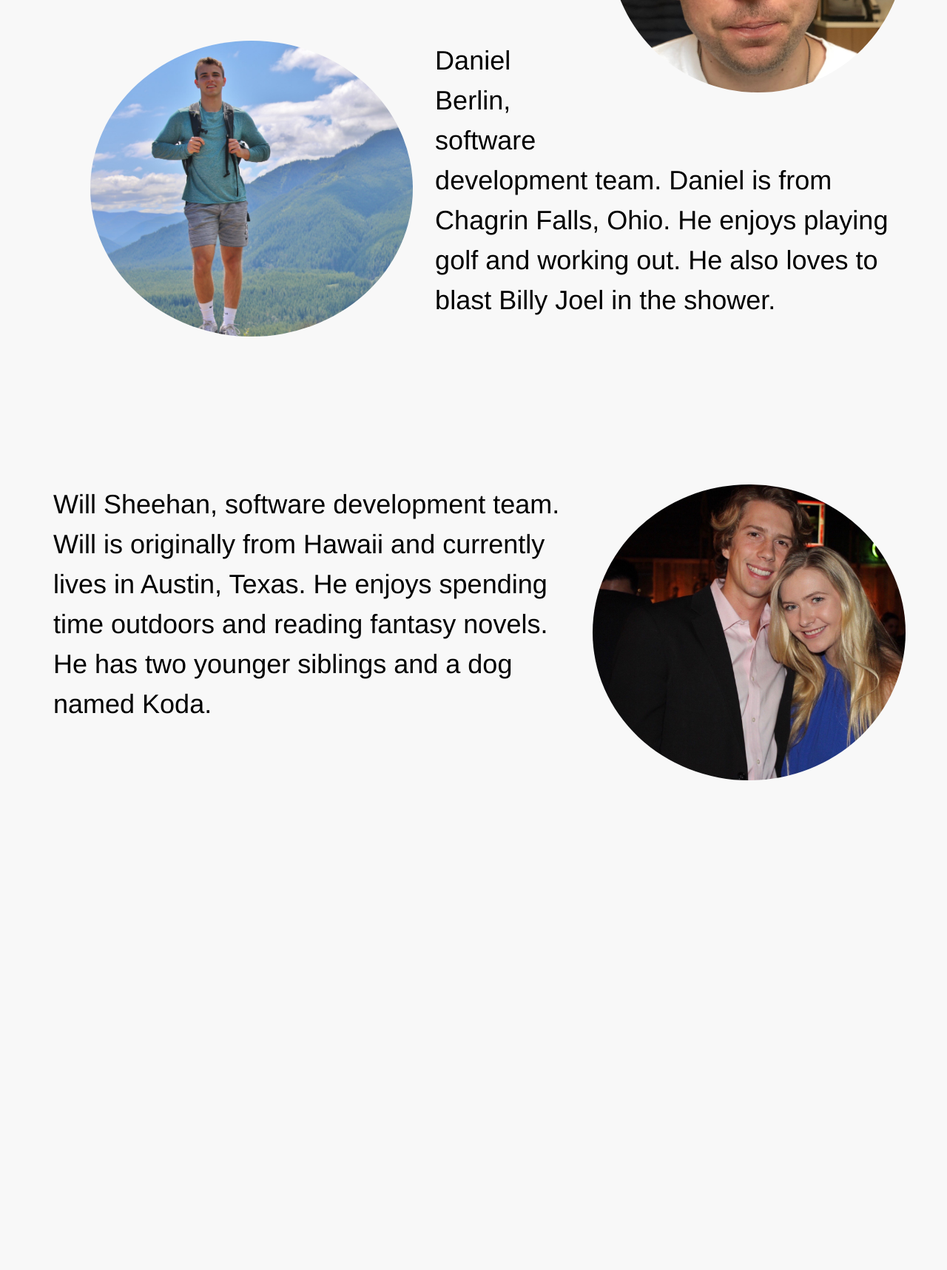
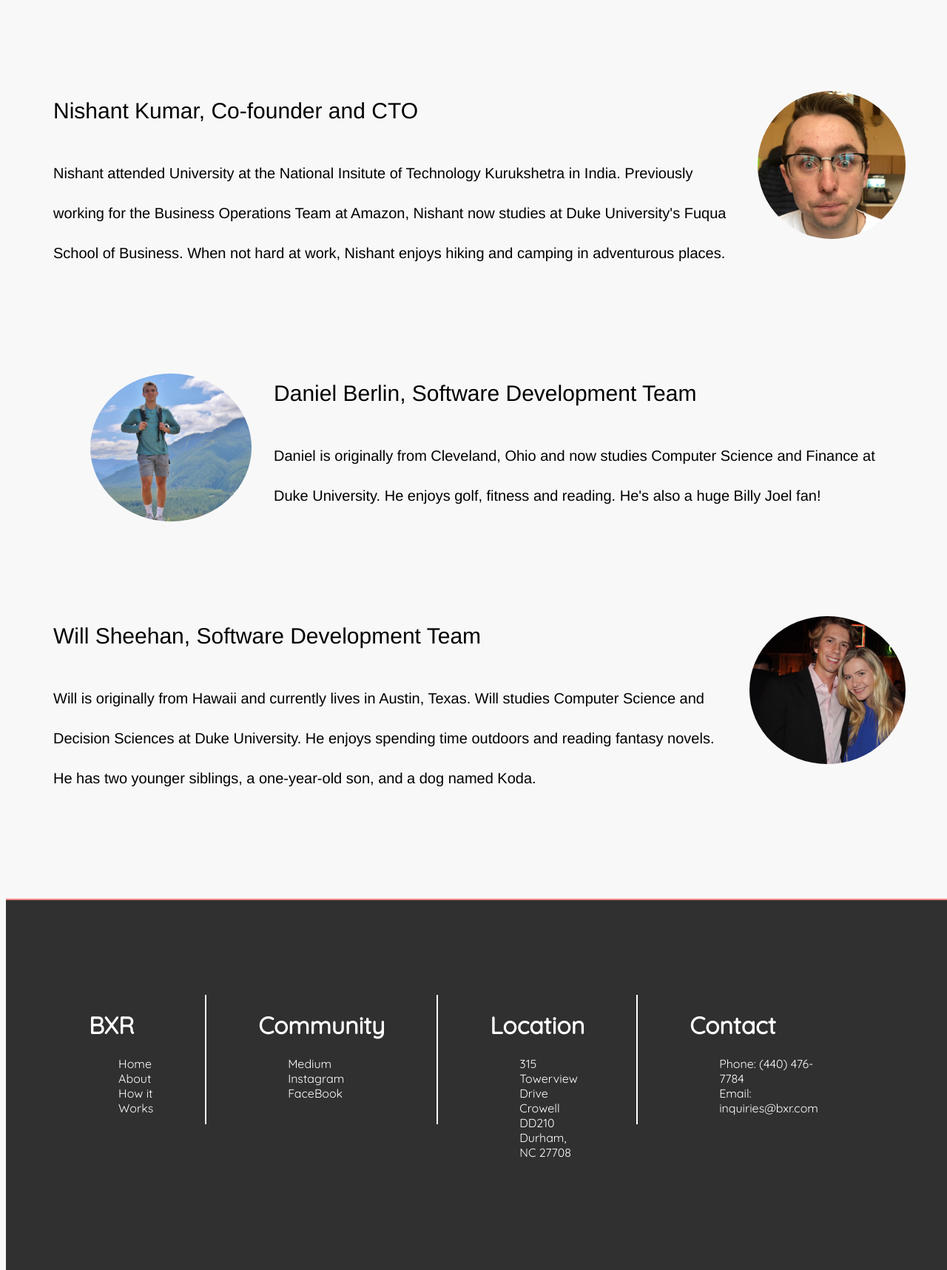
Before and after one commit to berlindaniel/bxr_dev, a plain HTML site: page about.html in a window 1280 px wide. Shown: the part 1083-2800 px from the top of the page at 74% size. Before the commit the page ends 2284 px from the top, so only its background shows below. Drawn offline with Linux system fonts and the light colour scheme; a script that the page names is missing.

Commit message:
footer added, about styling changed

```diff
--- a/about.html
+++ b/about.html
@@ -1,5 +1,5 @@
+<!-- DANIEL BERLIN AND WILL SHEEHAN, ©2019, ALL RIGHTS RESERVED -->
 <!DOCTYPE html>
-
 <html>
   <head>
     <meta charset="utf-8">
@@ -22,31 +22,84 @@
   </header>
   <body>
     <section class="aboutone">
-      <article class="">
-        <p>Meet the Team</p>
+      <article>
+        <p class="about-header">Mission and Meaning</p>
+        <p class="prof-text">BXR (<strong>B</strong>rand E<strong>X</strong>perience <strong>R</strong>ating) is
+        a platform that focuses on brand-to-customer relationships. By utilizing a unique model that focuses exclusively on the
+        product and customer, BXR delivers to both parties involved: brands get quality data at a cheap price, and
+        consumers are rewarded for testing the products they love. What could be better?</p>
+        <p class="prof-text">At BXR, we strive to create an inclusive, accomodating experience for all of our users and customers.
+        If we ever fall short of your expectations, please let us know! We value your opinion and feedback.</p>
       </article>
       <article class="profile">
-        <img style="margin-right: 30px; border-radius: 50%;" src="img/sean.jpg" alt="" height="400px" class="icons">
-        <p>Sean Yoon, BXR founder and CEO. Sean is originally from South Korea. He enjoys brainstorming
-        ideas for startups in his freetime. He loves his three kids almost as equally as his eleven cats.</p>
+        <p class="about-header">Meet the Team</p>
+        <img style="margin-right: 30px; border-radius: 50%;" src="img/sean.jpg" alt="" height="200px" class="icons">
+        <h1 class="prof-header">Sean Yoon, Co-founder and CEO</h1>
+        <p class="prof-text">Sean attended Konkuk University in South Korea, where he studied Apparel Design. He now works at Pan-Pacific as a Strategy Planning
+        Manager, and is currently working towards an MBA at Duke University's Fuqua School of Business. In his free time, he enjoys brainstorming
+        ideas for startups and pampering his eleven cats.</p>
       </article>
       <article class="profile">
-        <img style="float: right; margin-left: 30px; border-radius: 50%;" src="img/burg.jpg" alt="" height="400px" class="icons">
-        <p>Nishant Kumar, co-founder of BXR. Nishant is one cool bean.</p>
+        <img style="float: right; margin-left: 30px; border-radius: 50%;" src="img/burg.jpg" alt="" height="200px" class="icons">
+        <h1 class="prof-header">Nishant Kumar, Co-founder and CTO</h1>
+        <p class="prof-text">Nishant attended University at the National Insitute of Technology Kurukshetra in India. Previously working for the Business Operations Team at Amazon,
+        Nishant now studies at Duke University's Fuqua School of Business. When not hard at work, Nishant enjoys hiking and camping in adventurous places.</p>
       </article>
       <article class="profile">
-        <img style="margin-right: 30px; border-radius: 50%;" src="img/daniel.jpg" alt="" height="400px" class="icons">
-        <p>Daniel Berlin, software development team. Daniel is from Chagrin Falls, Ohio. He enjoys playing golf and
-          working out. He also loves to blast Billy Joel in the shower.</p>
+        <img style="margin-right: 30px; border-radius: 50%;" src="img/daniel.jpg" alt="" height="200px" class="icons">
+        <h1 class="prof-header">Daniel Berlin, Software Development Team</h1>
+        <p class="prof-text">Daniel is originally from Cleveland, Ohio and now studies Computer Science and Finance at Duke University.
+          He enjoys golf, fitness and reading. He's also a huge Billy Joel fan!</p>
       </article>
       <article class="profile">
-        <img style="float: right; margin-left: 30px; border-radius: 50%;" src="img/will.jpg" alt="" height="400px" class="icons">
-        <p>Will Sheehan, software development team. Will is originally from Hawaii and currently lives in Austin, Texas.
-          He enjoys spending time outdoors and reading fantasy novels. He has two younger siblings and a dog named Koda.</p>
+        <img style="float: right; margin-left: 30px; border-radius: 50%;" src="img/will.jpg" alt="" height="200px" class="icons">
+        <h1 class="prof-header">Will Sheehan, Software Development Team</h1>
+        <p class="prof-text">Will is originally from Hawaii and currently lives in Austin, Texas. Will studies Computer Science and Decision
+          Sciences at Duke University. He enjoys spending time outdoors and reading fantasy novels. He has two younger siblings, a one-year-old son, and a dog named Koda.</p>
       </article>
     </section>
-
   </body>
   <footer>
+    <div class="footer-box">
+      <div class="footer-box-elem">
+        <h1>BXR</h1>
+        <ul>
+          <li><a href="index.html">Home</a></li>
+          <li><a href="about.html">About</a></li>
+          <li><a href="index.html#hiw"> How it Works</a></li>
+        </ul>
+      </div>
+      <div class="vertical-line">
+      </div>
+      <div class="footer-box-elem">
+        <h1>Community</h1>
+        <ul>
+          <li><a href="">Medium</a></li>
+          <li><a href="">Instagram</a></li>
+          <li><a href="">FaceBook</a></li>
+        </ul>
+      </div>
+      <div class="vertical-line">
+      </div>
+      <div class="footer-box-elem">
+        <h1>Location</h1>
+        <ul>
+          <li><a href="">315 Towerview Drive</a></li>
+          <li><a href="">Crowell DD210</a></li>
+          <li><a href="">Durham, NC 27708</a></li>
+        </ul>
+      </div>
+      <div class="vertical-line">
+      </div>
+      <div class="footer-box-elem">
+        <h1>Contact</h1>
+        <ul>
+          <li><a href="">Phone: (440) 476-7784</a></li>
+          <li><a href="">Email: inquiries@bxr.com</a></li>
+          <li><a href=""></a></li>
+        </ul>
+      </div>
+    </div>
+    <p style="text-align: center; font-size: 20px;">BXR, ©2019, All Rights Reserved</p>
   </footer>
   </html>
--- a/style.css
+++ b/style.css
@@ -1,3 +1,6 @@
+/* DANIEL BERLIN AND WILL SHEEHAN, ©2019, ALL RIGHTS RESERVED */
+
+/* SITE-WIDE STYLING */
 html {
 	background-color: rgba(248,248,248,1);
 }
@@ -10,6 +13,11 @@ html, header, body, footer {
   text-decoration: none;
 }
 
+ul, li {
+	list-style: none;
+}
+
+/* HEADER STYLING */
 header {
   width: 100%;
   height: 35px;
@@ -20,7 +28,6 @@ header {
 	position: fixed;
   top: 0px;
   left: 0px;
-  width: 100vw;
 	background-color: lightcoral;
 }
 
@@ -66,6 +73,7 @@ header nav ul li a:hover {
 	color: lightgray;
 }
 
+/* BODY STYLING */
 body {
 	width: 100%;
 	height: 100%;
@@ -86,27 +94,66 @@ body article p {
 }
 
 body article h1 {
-	font-family: 'Quicksand', sans-serif;
 	font-size: 30px;
 	font-weight: lighter;
 }
 
-.mainpics {
+/* FOOTER STYLING */
 
+footer {
+	position: absolute;
+	background-color: rgb(48, 48, 48, 48);
+	width: 100%;
+	border-top: 2px solid lightcoral;
+	font-family: 'Quicksand', sans-serif;
+	color: white;
 }
+
+.footer-box {
+	display: flex;
+	justify-content: center;
+	margin: 10%;
+}
+
+.footer-box-elem {
+	margin-right: 70px;
+}
+
+.footer-box-elem a {
+	text-decoration: none;
+	color: white;
+}
+
+.vertical-line {
+	border-left: 2px solid white;
+	margin-right: 70px;
+	height: 175px;
+}
+
+/* INDEX.HTML */
 
 .headline {
 	padding-top: 15px;
 	color: white;
 }
 
+.icons {
+	float: left;
+	margin-left: 50px;
+	margin-bottom: 50px;
+}
+
 .one {
-	font-family: 'Quicksand', sans-serif;
-	height: 600px;
 	width: 100%;
+	height: 700px;
 	background-image: url("img/apartment.jpg"), url("img/staircase.jpg"), url("img/facade.jpg");
 	background-position: left, right top, right bottom;
 	background-repeat: no-repeat;
+	font-family: 'Quicksand', sans-serif;
+}
+
+.two {
+	border-top: 2px solid lightcoral;
 }
 
 .two p {
@@ -115,22 +162,23 @@ body article h1 {
 	font-size: 30px;
 }
 
+/* ABOUT.HTML */
+
 .aboutone {
-	font-family: 'Quicksand', sans-serif;
 	font-weight: lighter;
 	font-size: 30px;
 }
 
-.icons {
-	float: left;
-	margin-left: 50px;
-	margin-bottom: 50px;
+.descript-text p {
+	font-size: 20px;
+	margin-right: 25%;
 }
 
-.descript-text p {
+.about-header {
+	font-size: 40px;
+	font-weight: bolder;
+}
+
+.prof-text {
 	font-size: 20px;
 }
-
-.profile {
-	padding-bottom: 50px;
-}
```
Also changed, not shown: index.html (+47 -6 lines).
